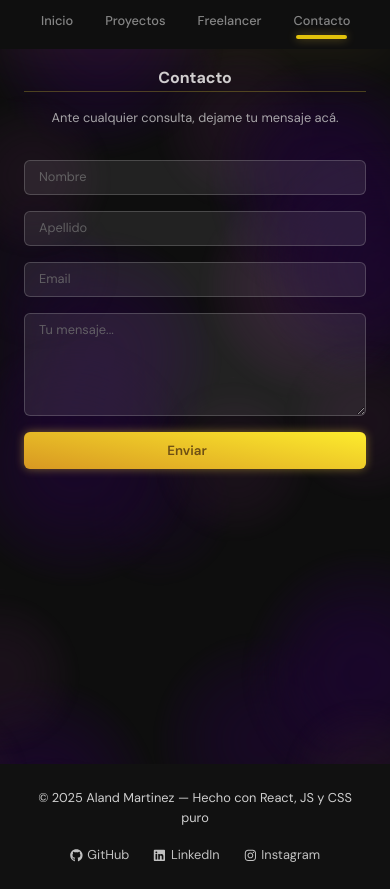
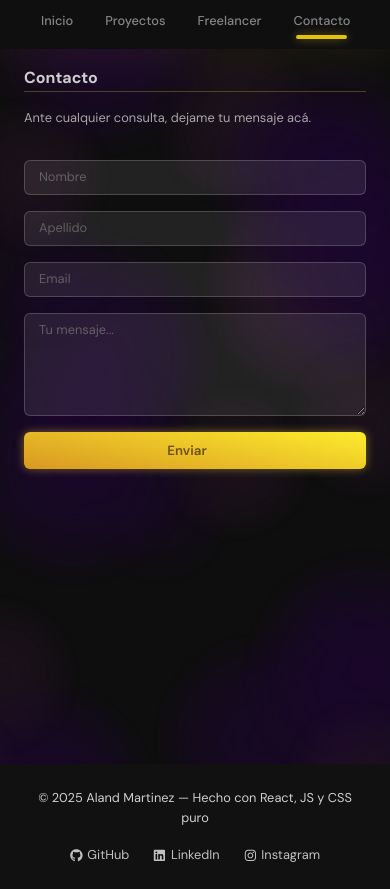
Before and after one commit to alandmmzz/Portfolio, a React (Vite) app in the folder my-portfolio/: page /contacto in a window 390 px wide. Built offline with nearby package versions, Linux system fonts and the light colour scheme.

Commit message:
little contact form fix

```diff
--- a/my-portfolio/src/pages/Contact/ContactContainer.css
+++ b/my-portfolio/src/pages/Contact/ContactContainer.css
@@ -12,12 +12,18 @@
 .contact-section h2 {
   text-align: center;
   margin-bottom: 1rem;
+  @media screen and (max-width: 800px) {
+    text-align: left;
+  }
 }
 
 .contact-section p {
   text-align: center;
   margin-bottom: 2rem;
   color: #ccc;
+  @media screen and (max-width: 800px) {
+    text-align: left;
+  }
 }
 
 .contact-form {
```
